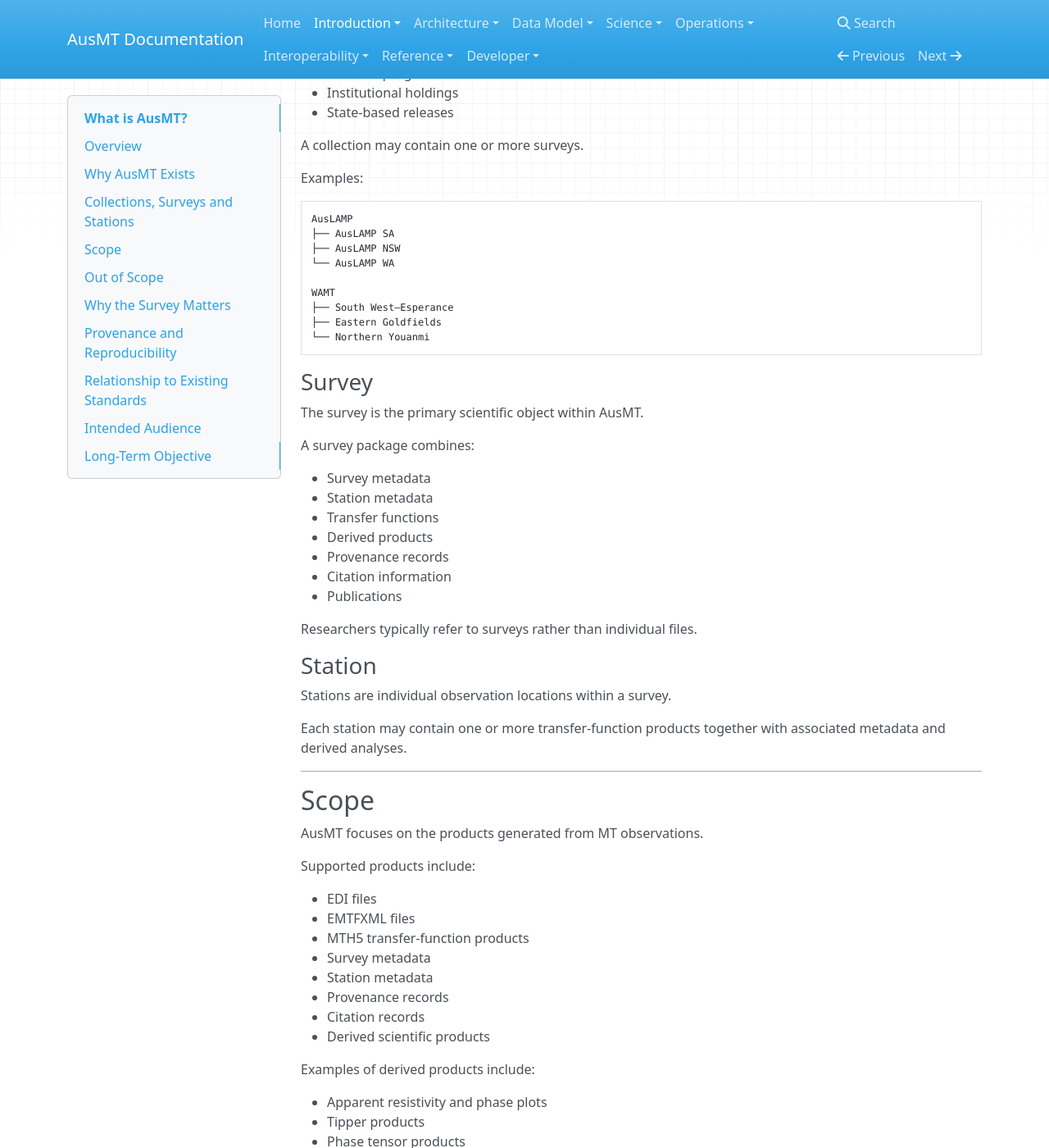
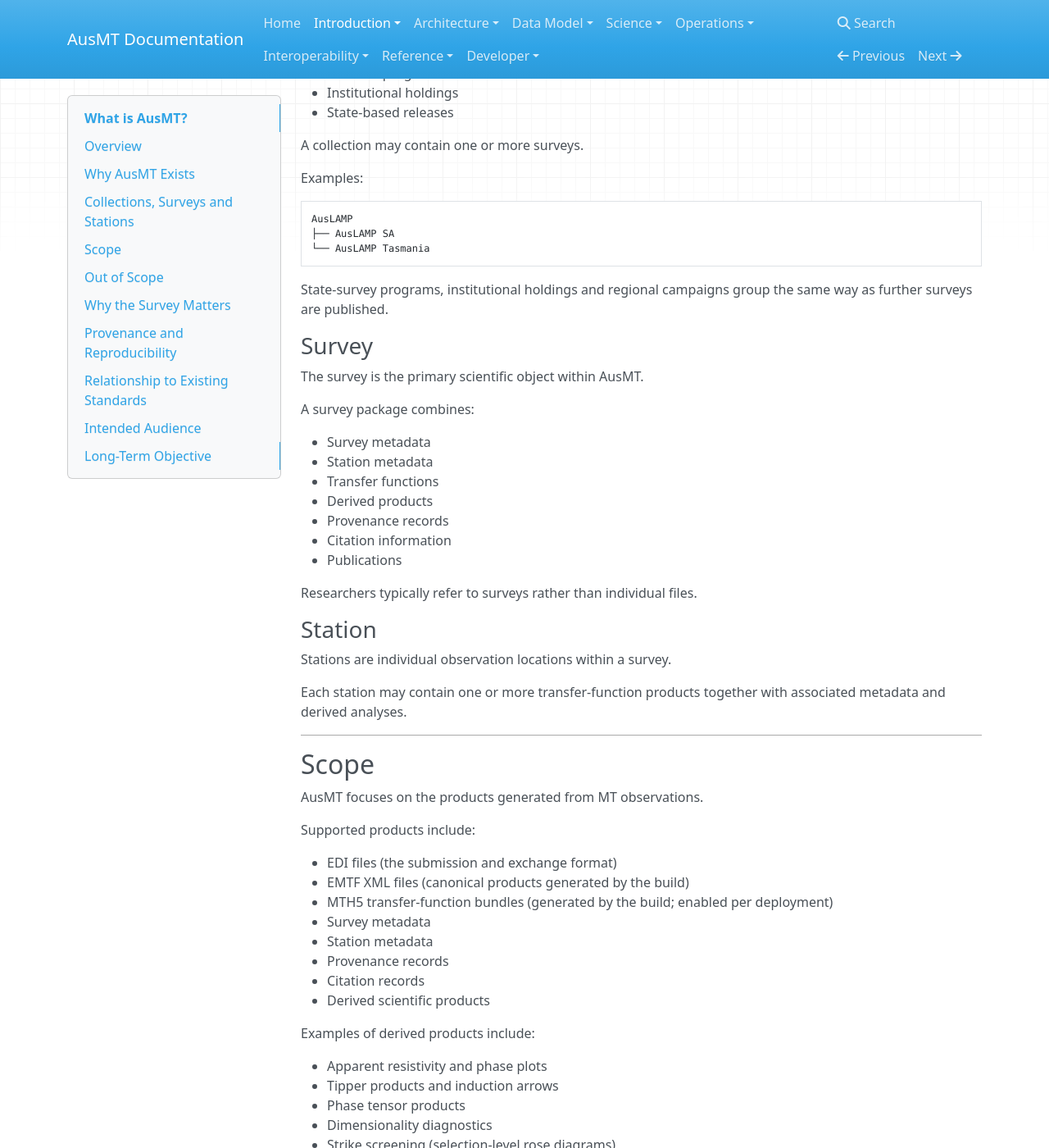
Before and after one commit to bvkay/ausmt, an MkDocs documentation site: the page built from docs/docs/introduction/what-is-ausmt.md, in a window 1280 px wide and 1400 px high, scrolled down 1412 px. Shown: the whole window at 82% size. Built offline with MkDocs 1.6.1, drawn with Linux system fonts in a browser that asks for light colours; nearby versions of some CDN libraries; some of the changed text lies outside the part shown.

Commit message:
docs: introduction section states shipped vs planned products plainly
Truth pass against the shipped system: MTH5 bundles marked flag-gated (default
off), distortion/decomposition marked planned, strike described as the shipped
selection-level screening rose, collection examples reduced to the surveys the
catalogue actually holds, 'APIs' replaced with the real machine-readable JSON
products, and the governance status line updated for the public framework repo.

````diff
--- a/docs/docs/introduction/what-is-ausmt.md
+++ b/docs/docs/introduction/what-is-ausmt.md
@@ -70,14 +70,11 @@
 ```text
 AusLAMP
 ├── AusLAMP SA
-├── AusLAMP NSW
-└── AusLAMP WA
+└── AusLAMP Tasmania
+```
 
-WAMT
-├── South West–Esperance
-├── Eastern Goldfields
-└── Northern Youanmi
-```
+State-survey programs, institutional holdings and regional campaigns group the same way as
+further surveys are published.
 
 ### Survey
 
@@ -109,9 +106,9 @@
 
 Supported products include:
 
-- EDI files
-- EMTFXML files
-- MTH5 transfer-function products
+- EDI files (the submission and exchange format)
+- EMTF XML files (canonical products generated by the build)
+- MTH5 transfer-function bundles (generated by the build; enabled per deployment)
 - Survey metadata
 - Station metadata
 - Provenance records
@@ -121,11 +118,11 @@
 Examples of derived products include:
 
 - Apparent resistivity and phase plots
-- Tipper products
+- Tipper products and induction arrows
 - Phase tensor products
-- Strike analyses
 - Dimensionality diagnostics
-- Distortion and decomposition products
+- Strike screening (selection-level rose diagrams)
+- Distortion and decomposition products (planned)
 
 ---
 
````
Also changed, not shown: docs/docs/index.md (+2 -1 lines), docs/docs/introduction/data-lifecycle.md (+4 -4 lines), docs/docs/introduction/governance.md (+2 -1 lines), docs/docs/introduction/scientific-philosophy.md (+3 -3 lines).
